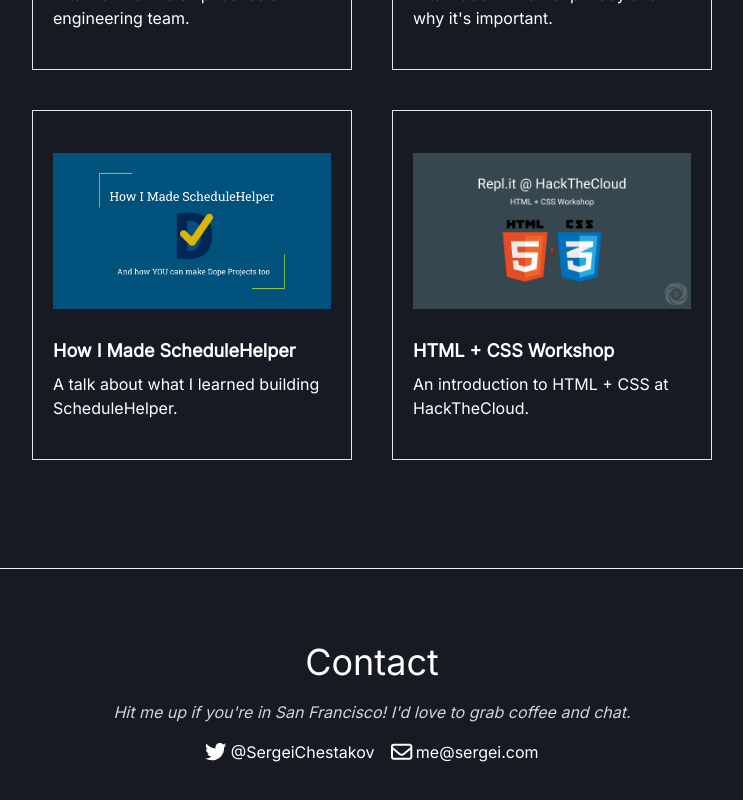
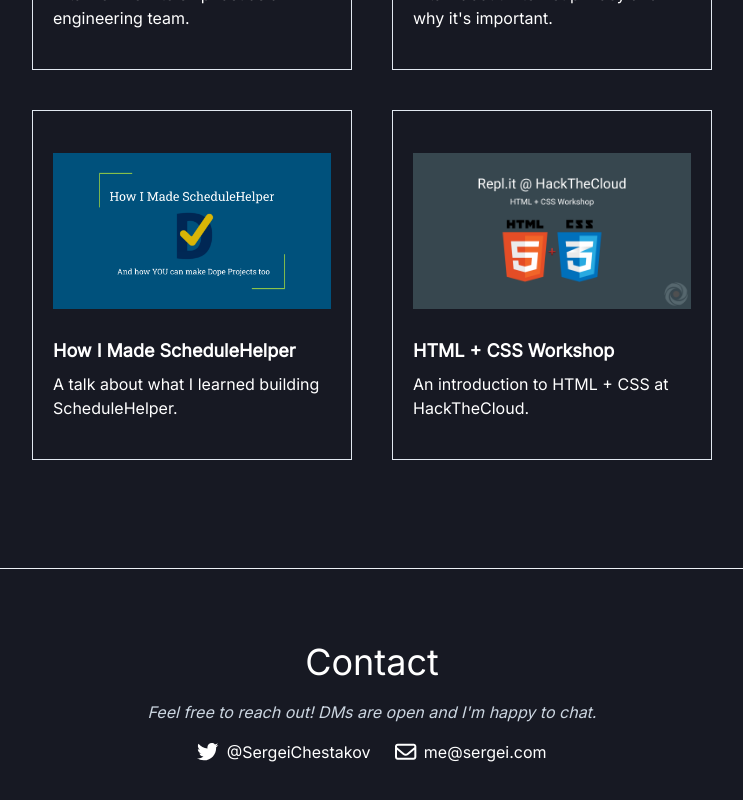
Before and after one commit to sergeichestakov/sergeidotcom, a Next.js app: page / in a window 1280 px wide. Shown: the part 6177-6977 px from the top of the page, without its empty margins (268-1011 px from the left). Built offline with nearby package versions, Linux system fonts and the light colour scheme.

Commit message:
Update Contact subheading and spacing

```diff
--- a/src/sections/Contact.tsx
+++ b/src/sections/Contact.tsx
@@ -14,8 +14,7 @@ export default function Contact() {
         <Header href="#contact">Contact</Header>
         <Box width="100%" paddingBottom="16px">
           <SubHeading>
-            Hit me up if you're in San Francisco! I'd love to grab coffee and
-            chat.
+            Feel free to reach out! DMs are open and I'm happy to chat.
           </SubHeading>
 
           <Flex pt="8px" justify="center">
@@ -23,16 +22,16 @@ export default function Contact() {
               <Link href="https://twitter.com/sergeichestakov" isExternal>
                 <Flex justify="center" align="center">
                   <FontAwesomeIcon icon={faTwitter} size="lg" />
-                  <Text pl="4px">@SergeiChestakov</Text>
+                  <Text pl="8px">@SergeiChestakov</Text>
                 </Flex>
               </Link>
             </Box>
 
-            <Box p="8px">
+            <Box p="8px" pl="16px">
               <Link href="mailto:me@sergei.com" isExternal>
                 <Flex justify="center" align="center">
                   <FontAwesomeIcon icon={faEnvelope} size="lg" />
-                  <Text pl="4px">me@sergei.com</Text>
+                  <Text pl="8px">me@sergei.com</Text>
                 </Flex>
               </Link>
             </Box>
```
